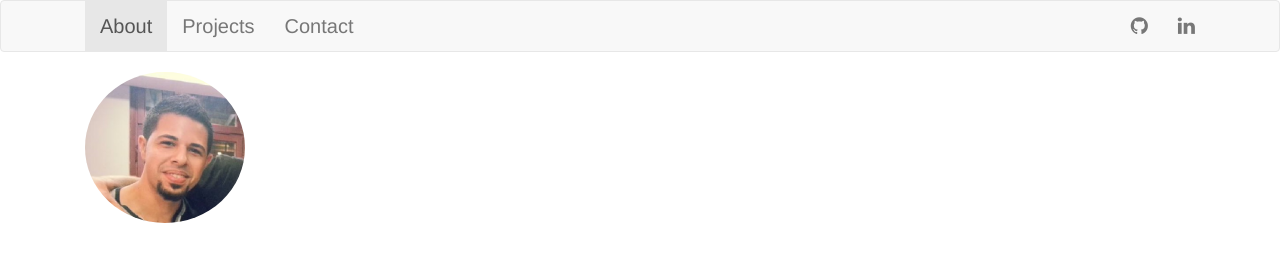
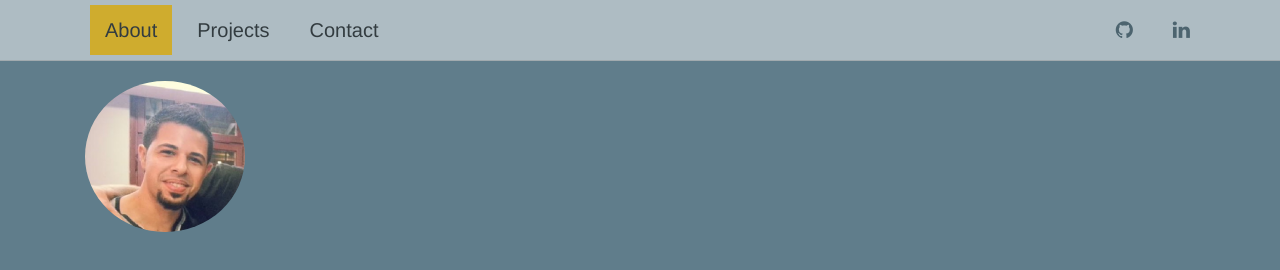
Before and after one commit to AmirF27/amirf27.github.io, a plain HTML site: page index.html in a window 1280 px wide. Drawn offline with Linux system fonts and the light colour scheme.

Commit message:
Change navbar colors

```diff
--- a/css/style.css
+++ b/css/style.css
@@ -1,9 +1,42 @@
-.navbar a {
-	font-size: 20px;
-	transition: all 0.3s;
+body {
+  background: #607d8b;
+}
+
+.navbar {
+  background: #CFD8DC;
+  opacity: 0.7;
+  border: none;
+  border-radius: 0;
+  border-bottom: 1px solid #BDBDBD;
+}
+
+.navbar-default .navbar-nav > li > a {
+  color: #212121;
+  font-size: 20px;
+  transition: all 0.3s;
+  margin: 5px;
+}
+
+.navbar-default .navbar-nav > .active > a {
+  background: #FFC107;
+  color: #212121;
+}
+
+.navbar-default .navbar-nav > li > a:hover,
+.navbar-default .navbar-nav > .active > a:hover {
+  background: #455A64;
+  color: #fff;
+}
+
+.navbar-default .navbar-right > li > a {
+  color: #455A64;
+}
+
+.navbar-default .navbar-right > li > a:hover {
+  color: #212121;
+  background: #CFD8DC;
 }
 
 #about img {
-	border-radius: 50%;
-
+  border-radius: 50%;
 }
--- a/index.html
+++ b/index.html
@@ -1,6 +1,7 @@
 <!DOCTYPE html>
 <html>
 <head>
+  <meta name="viewport" content="width=device-width, initial-scale=1">
   <title>Amir F - Web Developer</title>
   <link rel="stylesheet" type="text/css" href="css/bootstrap.min.css">
   <link rel="stylesheet" type="text/css" href="css/font-awesome.min.css">
@@ -41,7 +42,7 @@
 
   <section id="about">
     <div class="container">
-      <div class="col-md-2">
+      <div class="col-sm-2">
         <img class="img-responsive" src="images/me.jpg" alt="A photo of me after a music show.">
       </div>
     </div>
```
